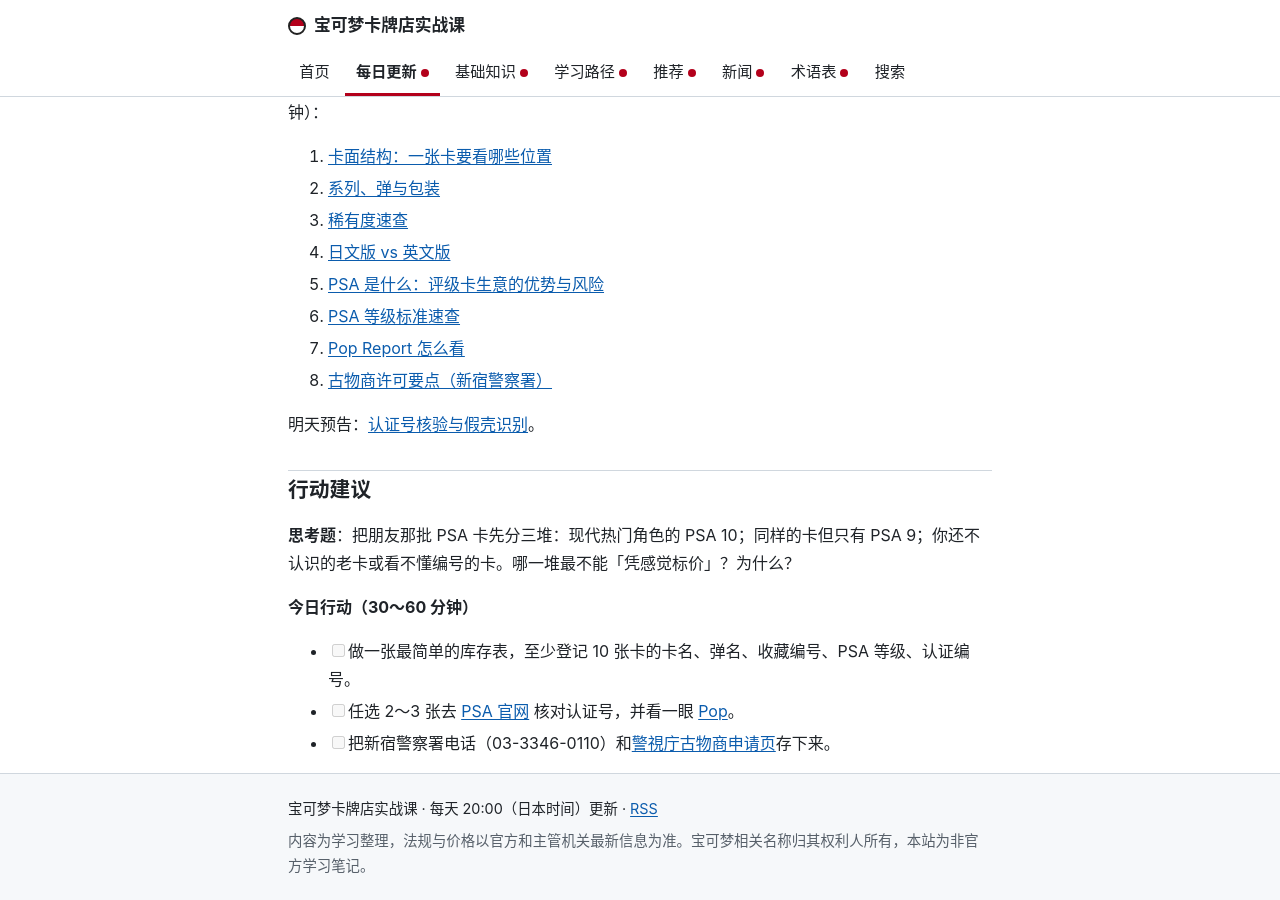
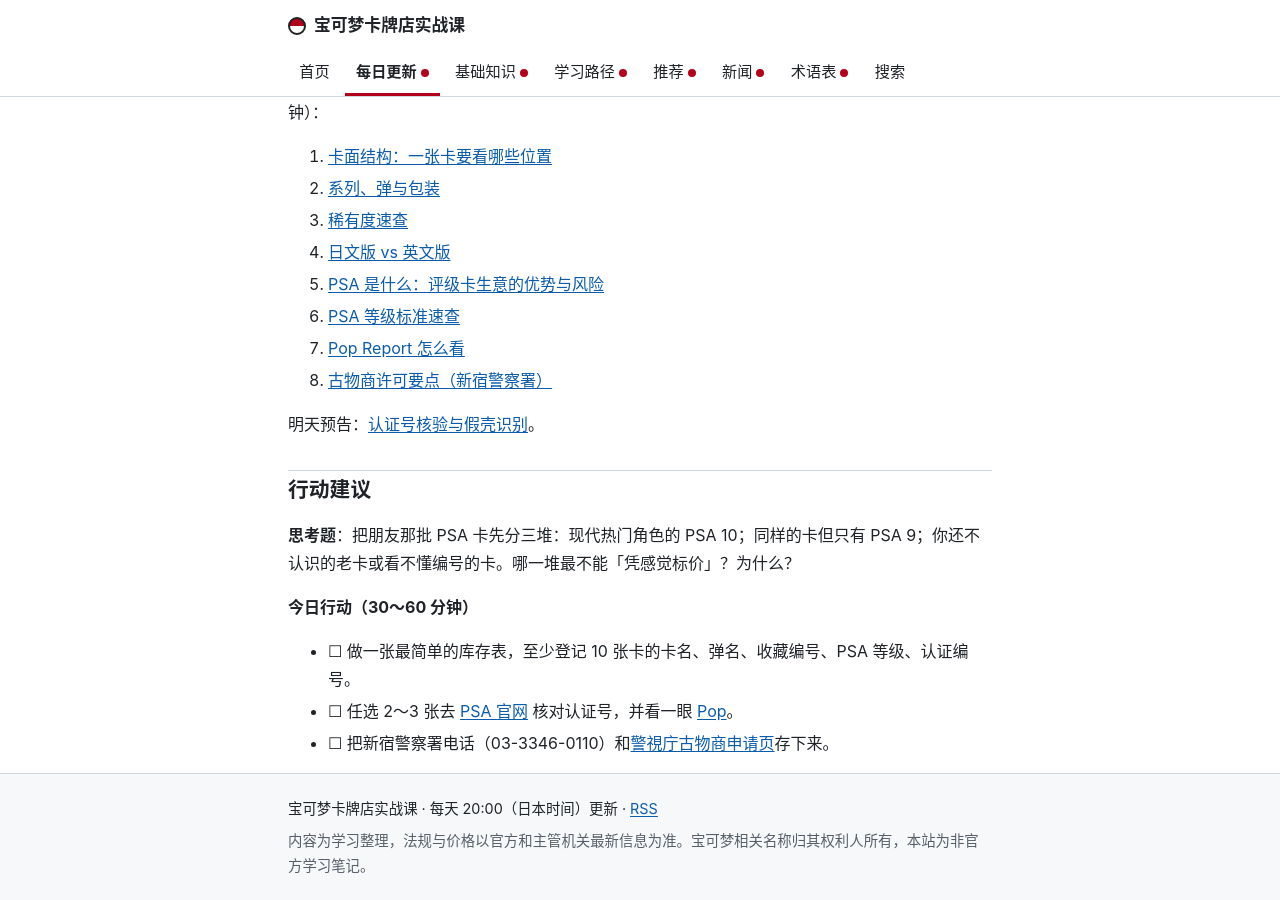
Before and after one commit to mikegalaxynova-pixel/pokemon-card-shop-course, a Jekyll site: the page built from _posts/2026-11-14-daily.md, in a window 1280 px wide and 900 px high, scrolled down 1672 px. Built offline with Jekyll 4.4.1, drawn with Linux system fonts in a browser that asks for light colours.

Commit message:
修复：任务清单无障碍、首页标题

```diff
--- a/_posts/2026-11-14-daily.md
+++ b/_posts/2026-11-14-daily.md
@@ -50,6 +50,6 @@ recs: [yt-rules-beginner, yt-special-deck-set-mega]
 
 **今日行动（30〜60 分钟）**
 
-- [ ] 做一张最简单的库存表，至少登记 10 张卡的卡名、弹名、收藏编号、PSA 等级、认证编号。
-- [ ] 任选 2〜3 张去 [PSA 官网](https://www.psacard.com/) 核对认证号，并看一眼 [Pop](https://www.psacard.com/pop)。
-- [ ] 把新宿警察署电话（03-3346-0110）和[警視庁古物商申请页](https://www.keishicho.metro.tokyo.lg.jp/tetsuzuki/kobutsu/tetsuzuki/kyoka.html)存下来。
+- ☐ 做一张最简单的库存表，至少登记 10 张卡的卡名、弹名、收藏编号、PSA 等级、认证编号。
+- ☐ 任选 2〜3 张去 [PSA 官网](https://www.psacard.com/) 核对认证号，并看一眼 [Pop](https://www.psacard.com/pop)。
+- ☐ 把新宿警察署电话（03-3346-0110）和[警視庁古物商申请页](https://www.keishicho.metro.tokyo.lg.jp/tetsuzuki/kobutsu/tetsuzuki/kyoka.html)存下来。
--- a/index.html
+++ b/index.html
@@ -1,6 +1,6 @@
 ---
 layout: default
-title: 首页
+title: 宝可梦卡牌店实战课
 nav: home
 description: 面向零基础新手的宝可梦卡牌店开店课程：每日更新新闻与小课，系统的基础知识库，覆盖卡牌入门、PSA 评级、日本开店实务、定价与社群宣传。
 ---
```
Also changed, not shown: CONTRIBUTING.md (+2 -1 lines).
